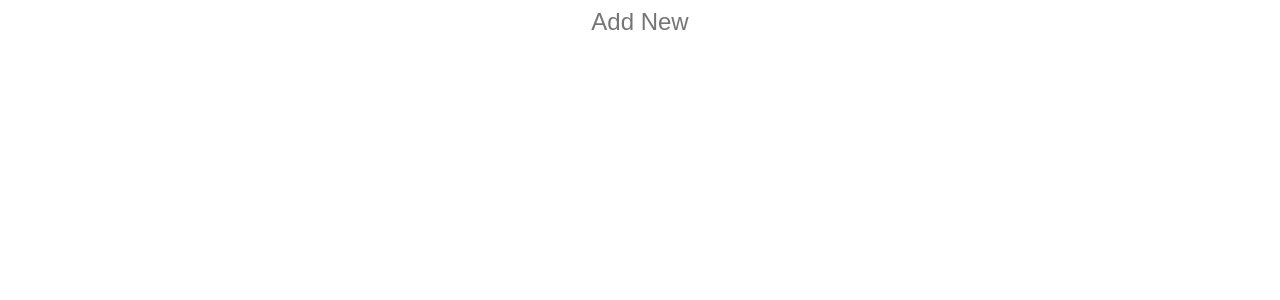
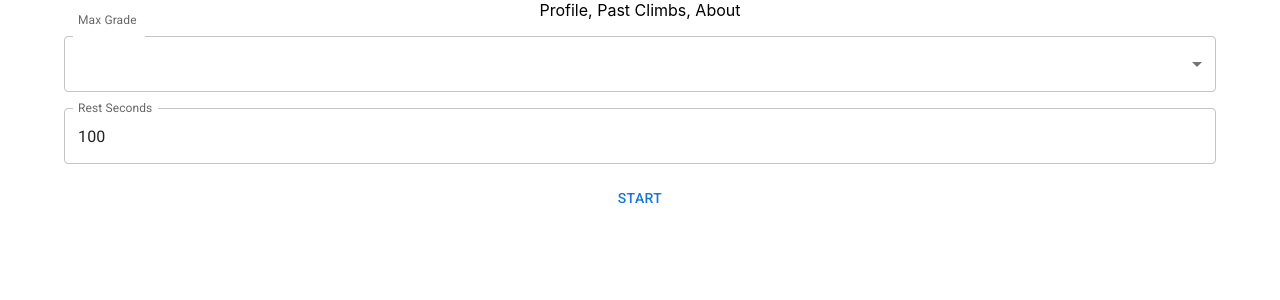
Before and after one commit to comeara13/climbing-tracker, a React (Create React App) app: page / in a window 1280 px wide. Shown: the top 300 px of the page. Built offline with nearby package versions, Linux system fonts and the light colour scheme.

Commit message:
update spacing

```diff
--- a/src/App.tsx
+++ b/src/App.tsx
@@ -1,8 +1,9 @@
 import './App.css'
 import React, { useState } from 'react'
-import { Container, IconButton } from '@mui/material'
+import { Container, IconButton, Box } from '@mui/material'
 import AddIcon from '@mui/icons-material/Add'
 import SessionManager from './SessionManager'
+import SubSessionManager from './SubSessionManager'
 
 enum Flow {
   'INITIAL',
@@ -11,13 +12,13 @@ enum Flow {
 type BoulderGrade = number
 
 function App() {
-  const [flow, setFlow] = useState<Flow>(Flow.INITIAL)
+  const [flow, setFlow] = useState<Flow>(Flow.CURRENT)
   const [maxGrade, setMaxGrade] = useState<BoulderGrade>(16)
 
   const initialContent = (
     <IconButton onClick={() => setFlow(Flow.CURRENT)}>Add New</IconButton>
   )
-  const currentContent = <SessionManager maxGrade={maxGrade} />
+  const currentContent = <SessionManager />
 
   function getContent(flowState: Flow): JSX.Element {
     if (flowState === Flow.CURRENT) {
@@ -30,9 +31,15 @@ function App() {
   }
 
   const content = getContent(flow)
+  const header = <>Profile, Past Climbs, About</>
   return (
     <div className="App">
-      <Container>{content}</Container>
+      <Container>
+        <Box>{header}</Box>
+        <Box>
+          <SessionManager />
+        </Box>
+      </Container>
     </div>
   )
 }
--- a/src/SessionManager.tsx
+++ b/src/SessionManager.tsx
@@ -2,7 +2,15 @@ import './App.css'
 import type { BoulderGrade } from './App'
 import React, { useState, useReducer } from 'react'
 import BoulderTrack from './BoulderTrack'
-import { TextField } from '@mui/material'
+import {
+  TextField,
+  FormControl,
+  InputLabel,
+  Select,
+  MenuItem,
+  Button,
+  Stack,
+} from '@mui/material'
 import ActiveSubView from './ActiveSubView'
 import SubSessionManager from './SubSessionManager'
 
@@ -41,9 +49,7 @@ type reducerAction = {
   payload?: ClimbingSubSession
 }
 
-type SessionManagerProps = {
-  maxGrade: BoulderGrade
-}
+type SessionManagerProps = {}
 
 function reducer(
   state: ClimbingSession,
@@ -84,32 +90,57 @@ function reducer(
       return state
   }
 }
+enum SessionStage {
+  INITIAL,
+  ACTIVE,
+  FINISHED,
+}
 
 const DEFAULT_REST = 60 * 5
 // UI / controls
 // state -> make a reducer for climbing session
-function SessionManager({ maxGrade }: SessionManagerProps) {
+function SessionManager({}: SessionManagerProps) {
   const [targetInactiveTime, setTargetInactiveTime] = useState(100)
+  const [maxGrade, setMaxGrade] = useState(16)
   const [state, dispatch] = useReducer(reducer, {
     startTime: new Date(),
     subSessions: [],
   })
+  const [sessionStage, setSessionStage] = useState(SessionStage.INITIAL)
   let append = (subSession: ClimbingSubSession) =>
     dispatch({ type: SessionActionKind.APPEND, payload: subSession })
-  let end = (subSession: ClimbingSubSession) =>
+  let end = (subSession: ClimbingSubSession) => {
     dispatch({ type: SessionActionKind.END, payload: subSession })
-  let content = state.endTime ? (
-    <> {JSON.stringify(state)} </>
-  ) : (
-    <SubSessionManager
-      maxGrade={maxGrade}
-      append={append}
-      end={end}
-      targetInactiveTime={targetInactiveTime}
-    />
-  )
-  return (
-    <div className="SessionManager">
+    setSessionStage(SessionStage.FINISHED)
+  }
+  let sessionParmControls = (
+    <FormControl fullWidth>
+      <Stack spacing={2}>
+        <InputLabel id="max-boulder-grade">Max Grade</InputLabel>
+        <Select
+          labelId="max-bouler-grade-label"
+          id="max-boulder-grade-select"
+          value={maxGrade}
+          label="Max. Grade"
+          onChange={(e) => {
+            setMaxGrade(e.target.value as BoulderGrade)
+          }}
+        >
+          <MenuItem value={-1}>VB</MenuItem>
+          <MenuItem value={0}>V0</MenuItem>
+          <MenuItem value={1}>V1</MenuItem>
+          <MenuItem value={2}>V2</MenuItem>
+          <MenuItem value={3}>V3</MenuItem>
+          <MenuItem value={4}>V4</MenuItem>
+          <MenuItem value={5}>V5</MenuItem>
+          <MenuItem value={6}>V6</MenuItem>
+          <MenuItem value={7}>V7</MenuItem>
+          <MenuItem value={8}>V8</MenuItem>
+          <MenuItem value={9}>V9</MenuItem>
+          <MenuItem value={10}>V10</MenuItem>
+          <MenuItem value={11}>V11</MenuItem>
+          <MenuItem value={12}>V12</MenuItem>
+        </Select>
         <TextField
           id="outlined-number"
           label="Rest Seconds"
@@ -124,7 +155,37 @@ function SessionManager({ maxGrade }: SessionManagerProps) {
             setTargetInactiveTime(asNumber)
           }}
         />
-      {content}
+      </Stack>
+    </FormControl>
+  )
+  function getContent(stage: SessionStage) {
+    switch (stage) {
+      case SessionStage.ACTIVE:
+        return (
+          <SubSessionManager
+            maxGrade={maxGrade}
+            append={append}
+            end={end}
+            targetInactiveTime={targetInactiveTime}
+          />
+        )
+      case SessionStage.FINISHED:
+        return <> {JSON.stringify(state)} </>
+
+      case SessionStage.INITIAL:
+        return (
+          <Button onClick={() => setSessionStage(SessionStage.ACTIVE)}>
+            Start
+          </Button>
+        )
+    }
+  }
+  return (
+    <div className="SessionManager">
+      <Stack spacing={2}>
+        {sessionParmControls}
+        {getContent(sessionStage)}
+      </Stack>
     </div>
   )
 }
@@ -134,4 +195,5 @@ export type {
   InactiveSubSession,
   ActiveSubSession,
   GradeInfo,
+  ClimbingSession,
 }
```
Lines whose indentation alone changed are shown as unchanged.
